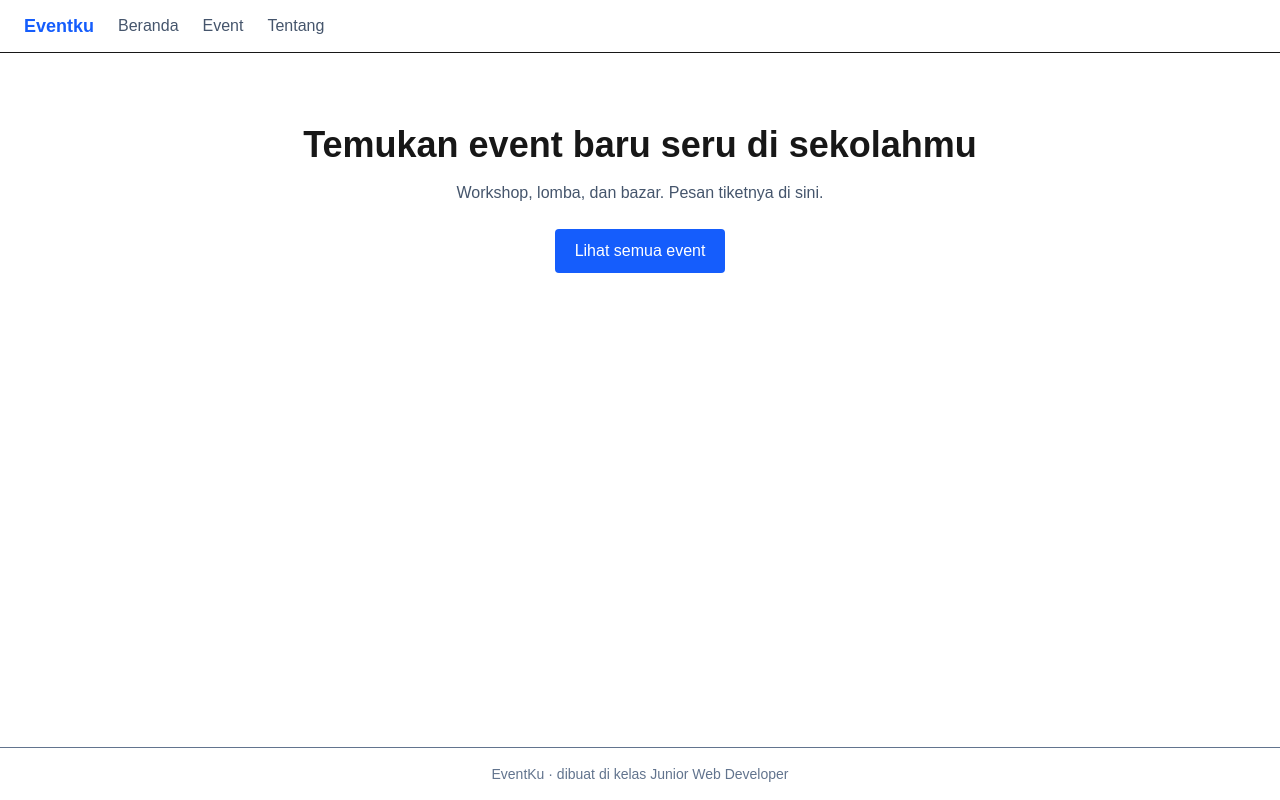
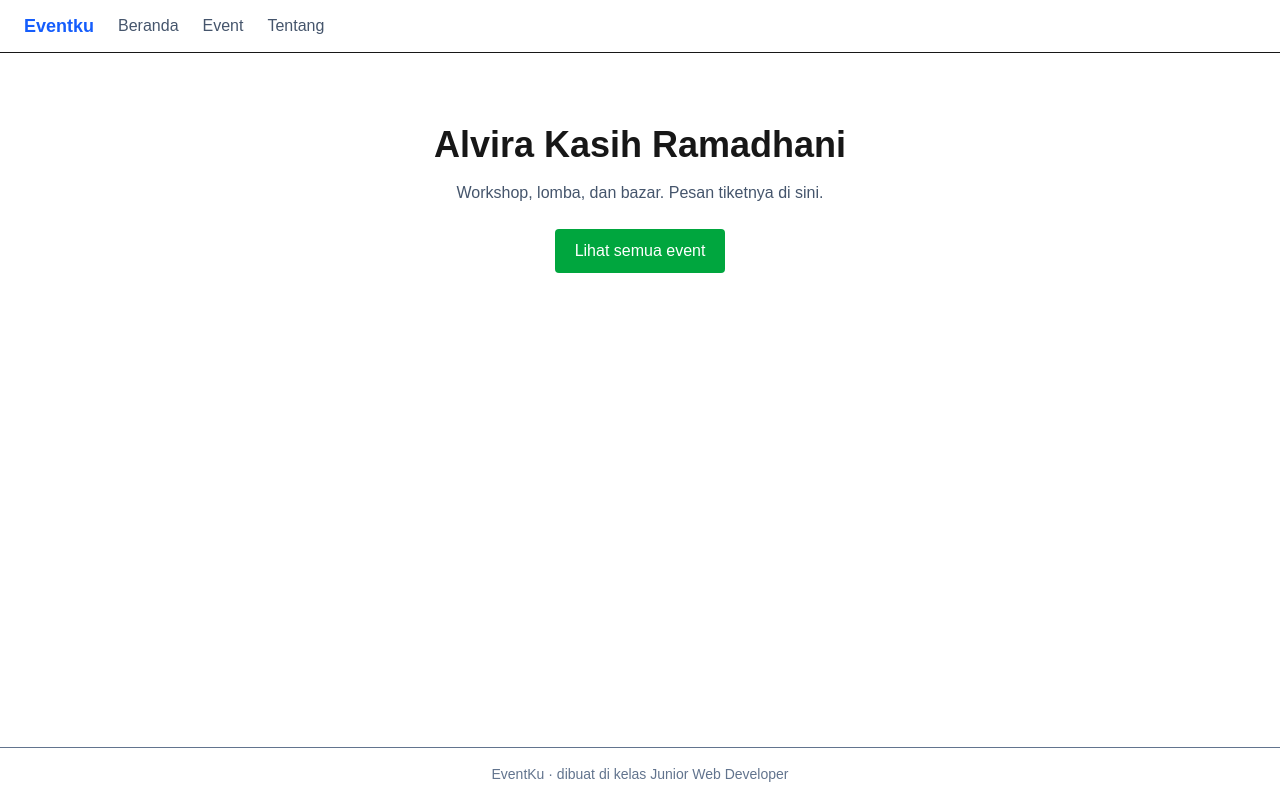
Before and after one commit to elpyraramadhani-web/Latihan1_next.js, a Next.js app: page / in a window 1280 px wide. Built offline with nearby package versions, Linux system fonts and the light colour scheme.

Commit message:
membuat navbar, data dan rangkain awal halaman utama

```diff
--- a/app/page.tsx
+++ b/app/page.tsx
@@ -3,13 +3,13 @@ import Link from "next/link";
 export default function Beranda() {
   return (
     <section className="py-12 text-center">
-      <h1 className = "text-4xl font-bold ">Temukan event baru seru di sekolahmu</h1>
+      <h1 className = "text-4xl font-bold ">Alvira Kasih Ramadhani</h1>
       <p className="mt-4 text-slate-600">
         Workshop, lomba, dan bazar. Pesan tiketnya di sini.
       </p>
       <Link
         href="/events"
-        className="mt-6 inline-block rounded bg-blue-600 px-5 py-2.5 font-medium text-white hover:bg-blue-700"
+        className="mt-6 inline-block rounded bg-green-600 px-5 py-2.5 font-medium text-white hover:bg-blue-700"
       >
         Lihat semua event
       </Link>
```
